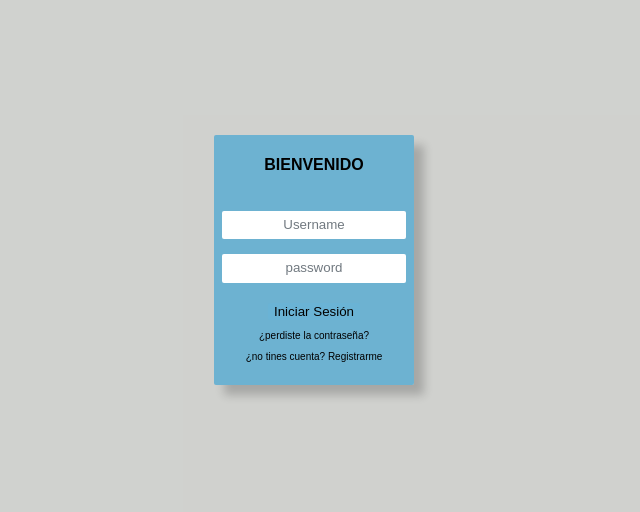
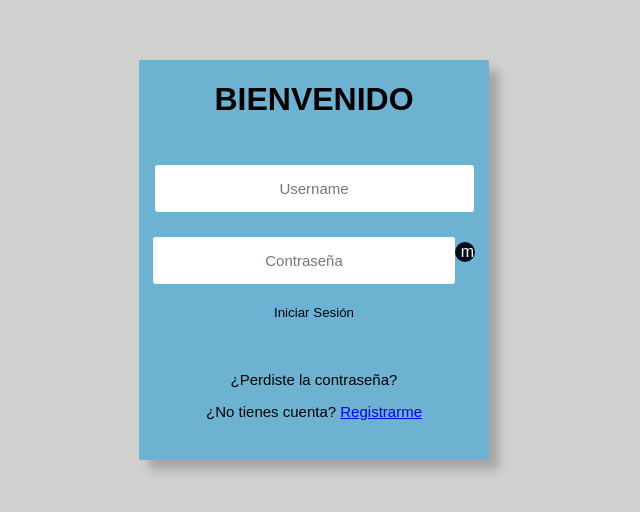
Before and after one commit to emmauelcafu/login, a React (Create React App) app in the folder client/: page /login in a window 1280 px wide. Shown: the part 140-652 px from the top of the page, without its empty margins (326-966 px from the left). Built offline with nearby package versions, Linux system fonts and the light colour scheme.

Commit message:
se crea el token jwt y tambien se implementa el del lado del front react

```diff
--- a/client/src/App.js
+++ b/client/src/App.js
@@ -1,6 +1,8 @@
 import Home from "../src/view/home/home";
 import Logins from "../src/view/login/login"
+import Registro from "../src/view/registrar/registrar"
 import { BrowserRouter as Router, Routes, Route } from "react-router-dom";
+
 
 function App() {
   return (
@@ -8,6 +10,7 @@ function App() {
       <Routes>
         <Route path="/" element={<Home/>}/>
         <Route path="/login" element={<Logins/>}/>
+        <Route path="/registrar" element={<Registro/>} />
       </Routes>
     </Router>
   );
--- a/client/src/component/card/cardLogin.component.css
+++ b/client/src/component/card/cardLogin.component.css
@@ -1,7 +1,7 @@
 .div-content-card{
     background-color: rgba(86, 171, 211, 0.808);
-    width: 200px;
-    height: 250px;
+    width: 350px;
+    height: 400px;
     box-shadow: 10px 10px 10px rgba(0, 0, 0, 0.2);
     border-radius: 2px;
 
@@ -15,13 +15,25 @@
 
 
 }
-.div-input input[type="text"],[type="text"]{
+.div-input input[type="text"]{
     width: 90%;
-    margin-top: 15px;
+    margin-top: 25px;
     border: none;
-    line-height: 2;
-    border-radius: 2px;
+    line-height: 3;
+    border-radius: 3px;
+    font-size:15px
 }
+
+.div-input input[type="password"]{
+    width: 85%;
+    margin-top: 25px;
+    border: none;
+    line-height: 3;
+    border-radius: 3px;
+    font-size:15px
+}
+
+
 
 .div-input ::placeholder{
     text-align: center;
@@ -43,6 +55,19 @@
 }
 
 .div-p{
-    font-size: 10px;
+    font-size: 15px;
+    text-align: center;
+    margin-top: 50px;
+}
+.div-button{
+    margin-top: 30px;
+    width: 20px; /* Ancho deseado */
+    height: 20px; /* Altura deseada */
+    background-color: #030e1a; /* Color de fondo del botón */
+    color: #fff; /* Color del texto */
+    font-size: 16px; /* Tamaño del texto */
+    border: none; /* Elimina el borde */
+    cursor: pointer;
+    border-radius: 20px;
     text-align: center;
 }
--- a/client/src/component/card/cardLogin.component.jsx
+++ b/client/src/component/card/cardLogin.component.jsx
@@ -1,32 +1,92 @@
-import "./cardLogin.component.css"
+import "./cardLogin.component.css";
+import { useState } from "react";
+import axios from "axios";
+import { Link } from "react-router-dom";
 
 function CardLogin() {
+  const [logi, setLogi] = useState({
+    username: "",
+    password: ""
+  });
+  const [showPassword, setShowPassword] = useState(false); // Estado para mostrar/ocultar la contraseña
+
+  const changeHandler = (event) => {
+    const property = event.target.name;
+    let value = event.target.value;
+    setLogi({ ...logi, [property]: value });
+  };
+
+  const toggleShowPassword = () => {
+    setShowPassword(!showPassword);
+  };
+
+  const submitHandler = (event) => {
+    event.preventDefault();
+    const loginData = JSON.stringify(logi);
+    axios
+      .post("http://localhost:3001/datos/login", loginData, {
+        headers: {
+          "Content-Type": "application/json"
+        }
+      })
+      .then((res) => {
+        if (res.data.token) {
+          alert("Inicio de sesión exitoso");
+          // Aquí puedes redirigir al usuario a la página de inicio o realizar otras acciones necesarias.
+        } else {
+          alert("Inicio de sesión fallido");
+        }
+      })
+      .catch((err) => {
+        console.error(err);
+        alert("Error al iniciar sesión. Verifica tus credenciales.");
+      });
+  };
+
   return (
     <div className="div-content-card">
-      <form action="">
-        <div className="div-h4"> <h4>BIENVENIDO</h4></div>
+      <form onSubmit={submitHandler}>
+        <div className="div-h4">
+          <h1>BIENVENIDO</h1>
+        </div>
 
         <div className="div-input">
-
-          <input type="text" placeholder="Username" />
+          <input
+            type="text"
+            placeholder="Username"
+            onChange={changeHandler}
+            name="username"
+          />
         </div>
 
-
         <div className="div-input">
-
-          <input type="text" placeholder="password" />
+          <input
+            type={showPassword ? "text" : "password"} // Cambia el tipo de input entre "text" y "password" según el estado
+            placeholder="Contraseña"
+            onChange={changeHandler}
+            name="password"
+          />
+          <div >
+          <button className="div-button"
+            type="button"
+            onClick={toggleShowPassword}
+          >
+            {showPassword ? "o" : "m"} {/* Cambia el texto del botón según el estado */}
+          </button>
+          </div>
         </div>
 
         <div className="div-submit">
-          <input type="submit" value="Iniciar Sesión"></input>
+          <input type="submit" value="Iniciar Sesión" />
         </div>
 
         <div className="div-p">
-            <p>¿perdiste la contraseña?</p>
-            <p>¿no tines cuenta? Registrarme</p>
+          <p>¿Perdiste la contraseña?</p>
+          <p>¿No tienes cuenta? <Link to="/registrar"> Registrarme </Link></p>
         </div>
       </form>
     </div>
   );
 }
+
 export default CardLogin;
--- a/client/src/view/home/home.jsx
+++ b/client/src/view/home/home.jsx
@@ -1,6 +1,6 @@
-import {Router} from "react-router-dom";
+// import {Router} from "react-router-dom";
 
-import Logins from "../login/login";
+// import Logins from "../login/login";
 
 function Home(params) {
     return(
--- a/client/src/view/login/login.jsx
+++ b/client/src/view/login/login.jsx
@@ -1,4 +1,6 @@
 import CardLogin from "../../component/card/cardLogin.component"
+import { Link } from "react-router-dom";
+
 
 import "./login.css"
 
--- /dev/null
+++ b/client/src/view/registrar/registrar.css
@@ -0,0 +1,23 @@
+/* Estilos para el contenedor principal de la página */
+body {
+    /* display: flex;
+    justify-content: center;
+    align-items: center;
+    height: 100vh;
+    margin: 0; */
+  }
+
+  /* Estilos para la tarjeta de registro */
+  .div-registrar {
+    background-color: #fff; /* Fondo blanco */
+    padding: 20px;
+    border-radius: 10px;
+    box-shadow: 0px 0px 10px rgba(0, 0, 0, 0.2); /* Sombra suave */
+  }
+
+  /* Estilos para los elementos de entrada */
+  .div-registrar input {
+    margin: 10px 0;
+    padding: 10px;
+    width: 100%;
+  }
--- /dev/null
+++ b/client/src/view/registrar/registrar.jsx
@@ -0,0 +1,24 @@
+import "./registrar.css"
+
+function Registro() {
+  return (
+    <div >
+      <div className="div-registrar">
+
+      <form action="">
+        <div>
+          <h1>registrandome</h1>
+        </div>
+
+          <input type="text" placeholder=" nombre" />
+          <input type="text" placeholder=" contraseña" />
+          <input type="text" placeholder=" confirmar contraseña" />
+          <input type="text" placeholder=" correo" />
+
+      </form>
+      </div>
+    </div>
+  );
+}
+
+export default Registro;
```
Also changed, not shown: client/src/redux/reducer/index.js (added, +13 -0 lines), client/src/redux/store/index.js (added, +10 -0 lines), client/src/redux/action/index.js (added).
